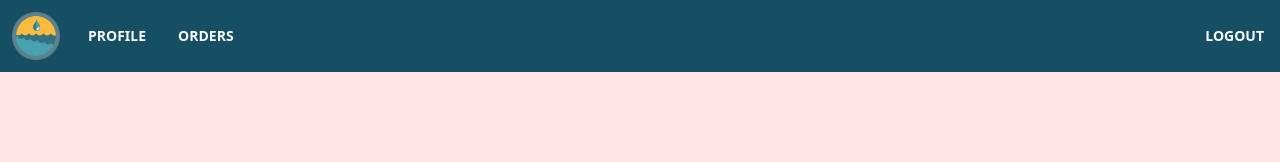
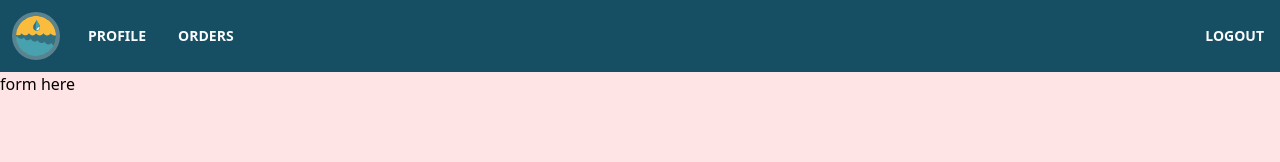
Before and after one commit to justinsalasdev/bernardwater, a React (Create React App) app: page / in a window 1280 px wide. Shown: the top 162 px of the page. Built offline with nearby package versions, Linux system fonts and the light colour scheme; no server answers; the database is empty; sample sign-in values are in the browser's storage.

Commit message:
profile ui design

```diff
--- a/src/App/Dashboard/Dashboard.tsx
+++ b/src/App/Dashboard/Dashboard.tsx
@@ -1,3 +1,7 @@
 export default function Dashboard() {
-  return <div className="grid content-start bg-rose-100"></div>;
+  return (
+    <div className="grid content-start bg-rose-100">
+      <p>form here</p>
+    </div>
+  );
 }
```
